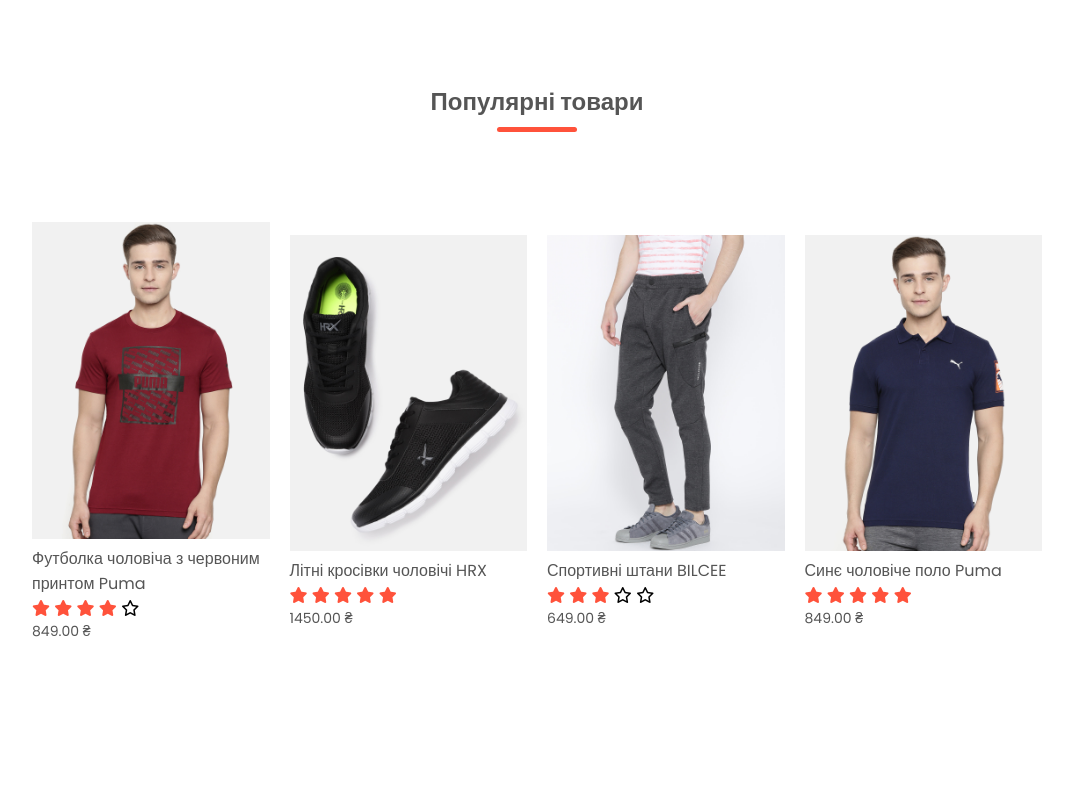
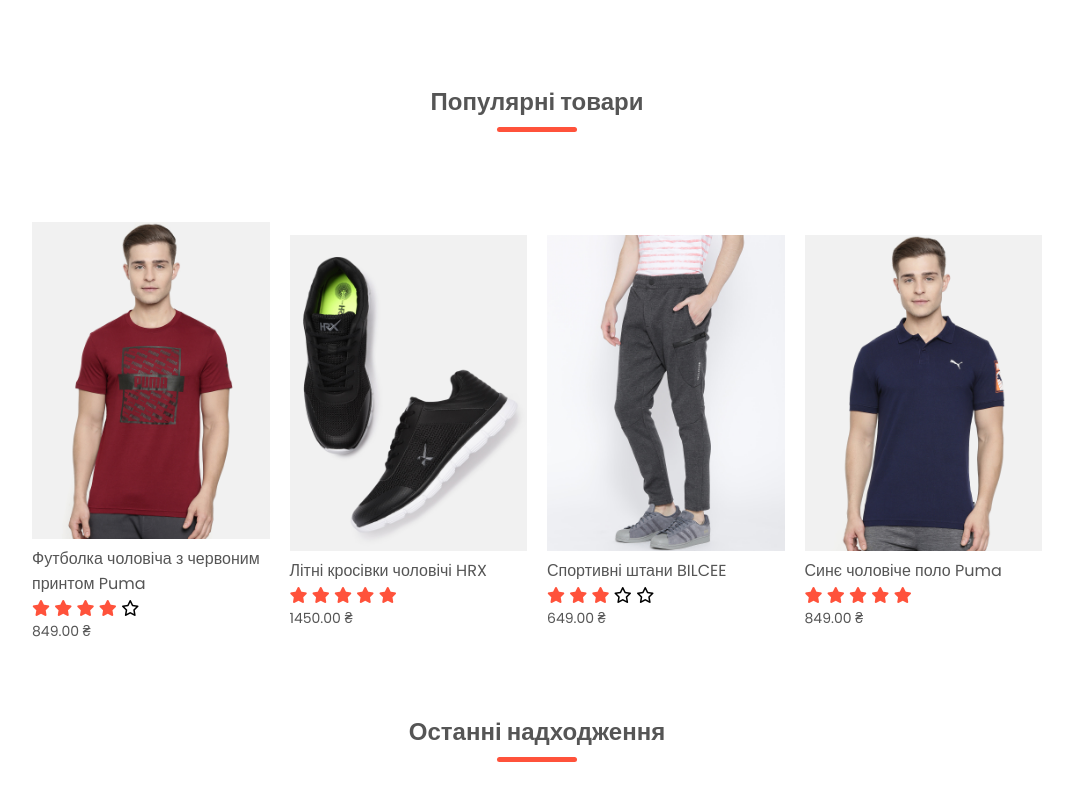
Before and after one commit to ArtemSimonov123/FashionPoint, a plain HTML site: page index.html in a window 1280 px wide. Shown: the part 1093-1893 px from the top of the page, without its empty margins (103-1176 px from the left). Before the commit the page ends 1795 px from the top, so only its background shows below. Drawn offline with Linux system fonts and the light colour scheme.

Commit message:
Create "Latest products"

```diff
--- a/index.html
+++ b/index.html
@@ -115,7 +115,7 @@
             </div>
         </div>
     </div>
-
+    <h2 class="title">Останні надходження</h2>
 
 
 
```
